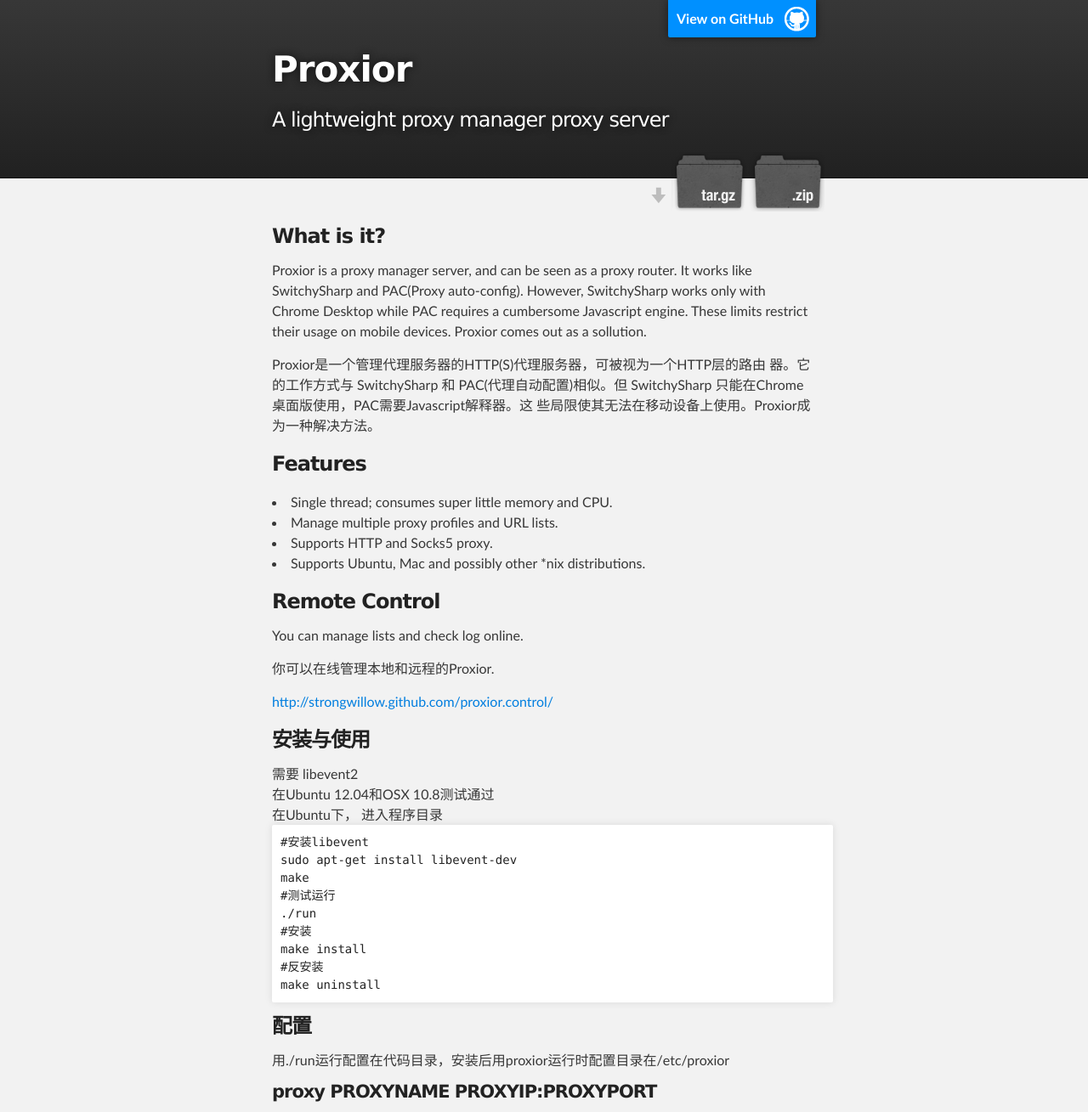
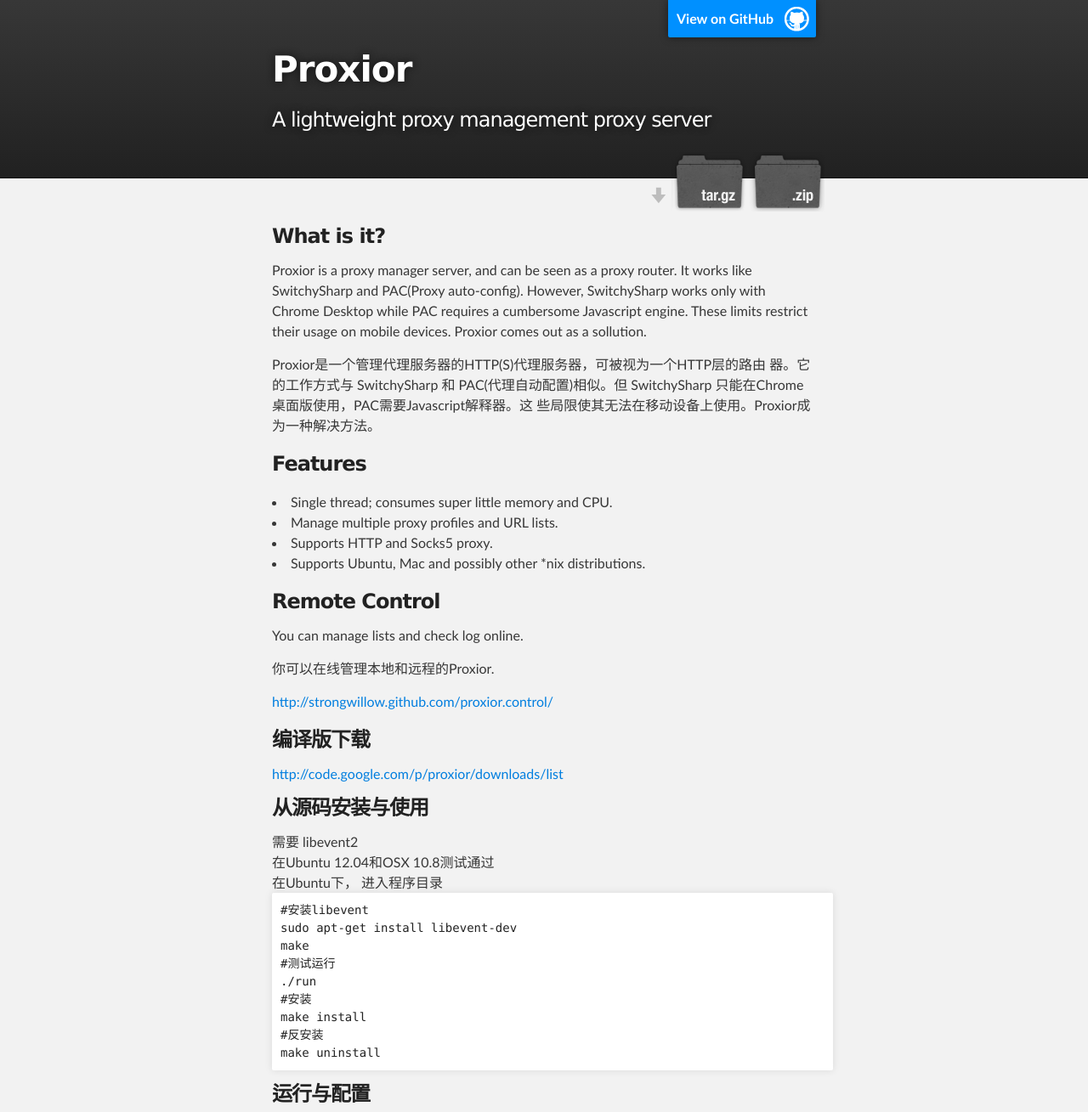
Before and after one commit to quinncnl/proxior, a plain HTML site: page index.html in a window 1280 px wide. Shown: the top 1309 px of the page at 85% size. Drawn offline with Linux system fonts and the light colour scheme.

Commit message:
add google project link

```diff
--- a/index.html
+++ b/index.html
@@ -19,7 +19,7 @@
           <a id="forkme_banner" href="https://github.com/strongwillow/proxior">View on GitHub</a>
 
           <h1 id="project_title">Proxior</h1>
-          <h2 id="project_tagline">A lightweight proxy manager proxy server</h2>
+          <h2 id="project_tagline">A lightweight proxy management proxy server</h2>
 
             <section id="downloads">
               <a class="zip_download_link" href="https://github.com/strongwillow/proxior/zipball/master">Download this project as a .zip file</a>
@@ -59,8 +59,10 @@
 
 <p><a href="http://strongwillow.github.com/proxior.control/">http://strongwillow.github.com/proxior.control/</a></p>
 
+<h3>编译版下载</h3>
+<a href="http://code.google.com/p/proxior/downloads/list">http://code.google.com/p/proxior/downloads/list</a>
 
-<h3>安装与使用</h3>
+<h3>从源码安装与使用</h3>
 需要 libevent2<br />
 在Ubuntu 12.04和OSX 10.8测试通过<br />
 在Ubuntu下， 进入程序目录 <br />
@@ -74,8 +76,10 @@
 #反安装
 make uninstall</pre>
 
-<h3>配置</h3>
-用./run运行配置在代码目录，安装后用proxior运行时配置目录在/etc/proxior
+<h3>运行与配置</h3>
+Linux下用./run运行，配置在源代码目录，make install后用proxior运行，配
+置目录在/etc/proxior。<br />
+Windows下双击run.bat。
 
 <h4>proxy PROXYNAME PROXYIP:PROXYPORT</h4>
 添加一个名为 PROXYNAME 的HTTP代理， 代理地址为 PROXYIP:PROXYPORT<br />
```
